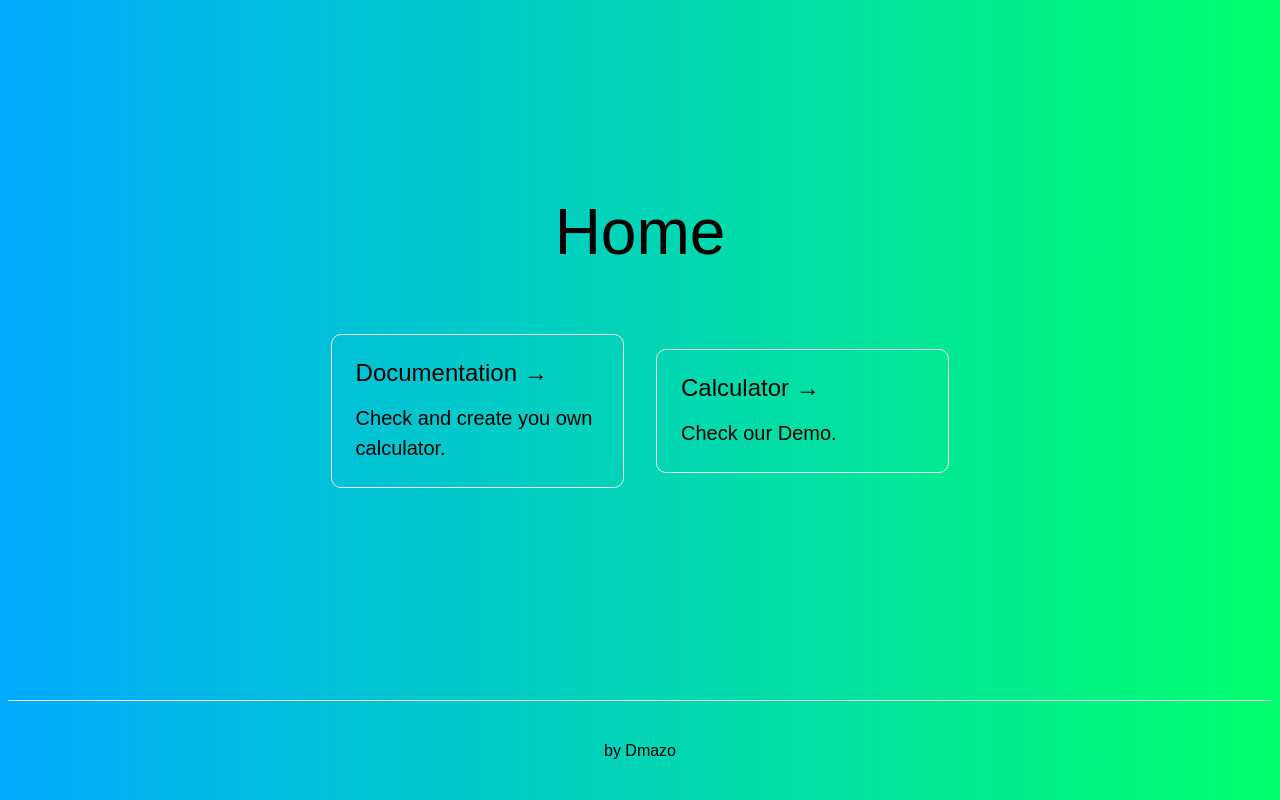
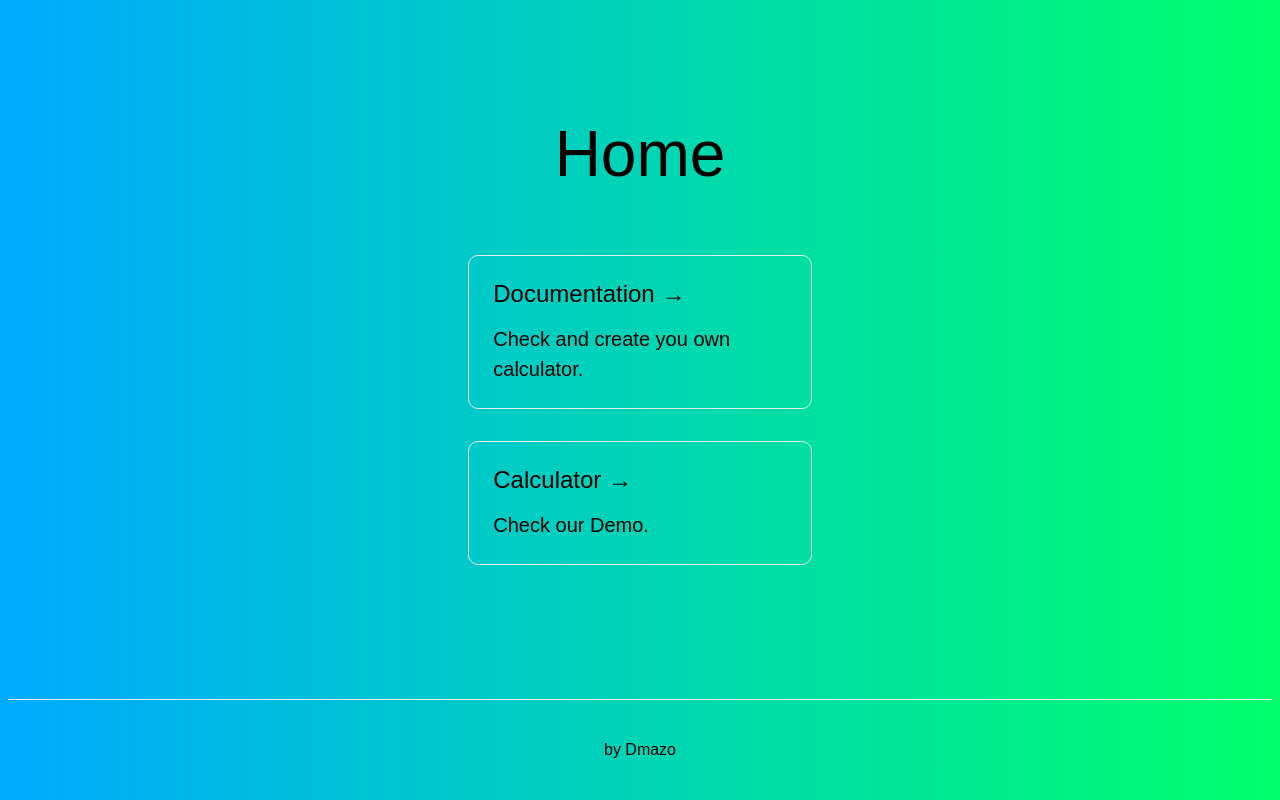
Before and after one commit to tryp031/calculator-nextjs, a Next.js app: page / in a window 1280 px wide. Built offline with nearby package versions, Linux system fonts and the light colour scheme.

Commit message:
Update calculator.css

```diff
--- a/styles/calculator.css
+++ b/styles/calculator.css
@@ -1,7 +1,6 @@
 *,
 *::before,
 *::after {
-  box-sizing: border-box;
   font-family: Gotham Rounded, sans-serif;
   font-weight: normal;
 }
```
